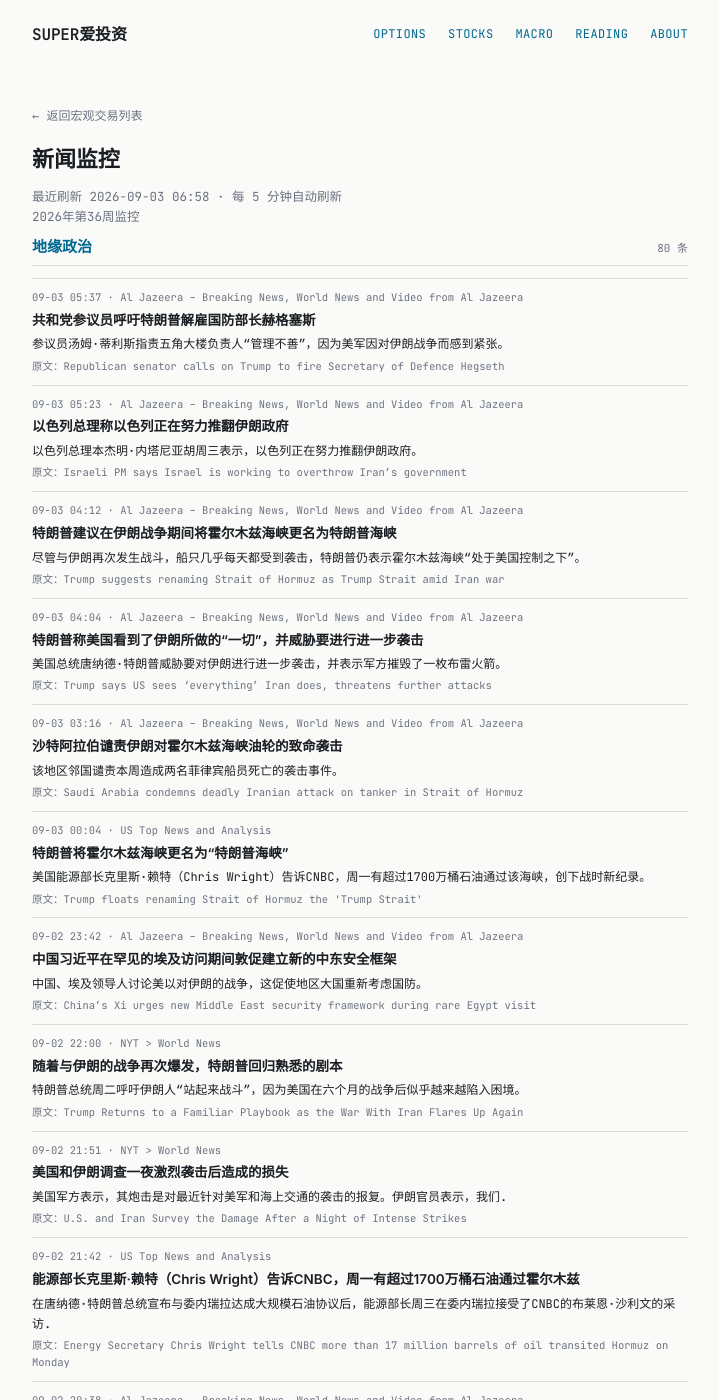
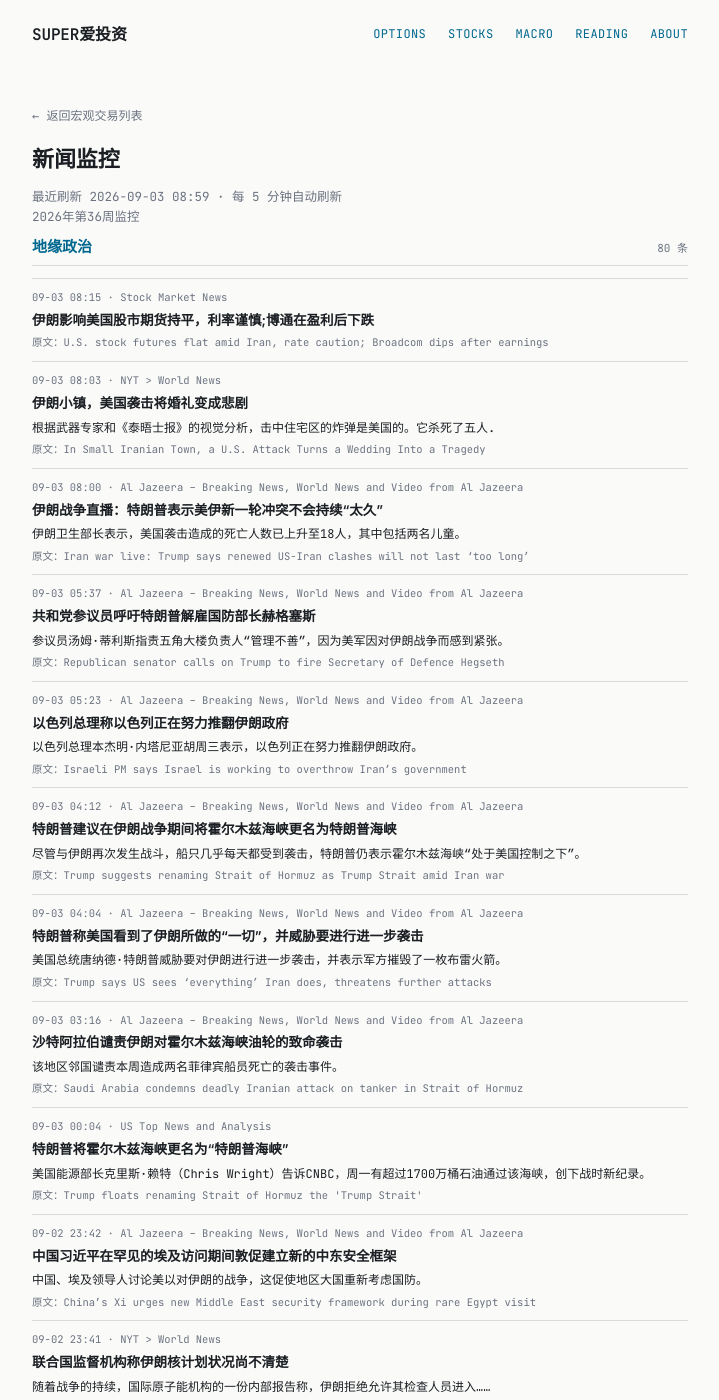
Before and after one commit to tang3super/tang3super.github.io, a Jekyll site: the page built from macro-trade/news-digest.md, in a window 1280 px wide and 1400 px high. Shown: the whole window, without its empty margins (280-999 px from the left). Built offline with Jekyll 4.4.1, drawn with Linux system fonts in a browser that asks for light colours; some of the changed text lies outside the part shown.

Commit message:
sync news-digest article

```diff
--- a/macro-trade/news-digest.md
+++ b/macro-trade/news-digest.md
@@ -5,11 +5,31 @@ title: 新闻监控
 date: '2026-09-03'
 summary: 2026年第36周监控
 week_label: 2026年第36周监控
-last_updated: 2026-09-03 06:58
+last_updated: 2026-09-03 08:59
 refresh_note: 每 5 分钟自动刷新
 topics:
 - name: 地缘政治
   items:
+  - title: U.S. stock futures flat amid Iran, rate caution; Broadcom dips after earnings
+    summary: ''
+    link: https://www.investing.com/news/stock-market-news/us-stock-futures-flat-amid-iran-rate-caution-broadcom-dips-after-earnings-4886896
+    source: Stock Market News
+    time: 09-03 08:15
+    title_zh: 伊朗影响美国股市期货持平，利率谨慎;博通在盈利后下跌
+  - title: In Small Iranian Town, a U.S. Attack Turns a Wedding Into a Tragedy
+    summary: The bomb that hit the residential area was American, according to a weapons expert and a visual analysis by The Times. It killed five people…
+    link: https://www.nytimes.com/2026/09/02/video/iran-us-attack-wedding.html
+    source: NYT > World News
+    time: 09-03 08:03
+    title_zh: 伊朗小镇，美国袭击将婚礼变成悲剧
+    summary_zh: 根据武器专家和《泰晤士报》的视觉分析，击中住宅区的炸弹是美国的。它杀死了五人.
+  - title: 'Iran war live: Trump says renewed US-Iran clashes will not last ‘too long’'
+    summary: Iran's health minister says the death toll from US attacks has risen to 18, including two children.
+    link: https://www.aljazeera.com/news/liveblog/2026/9/3/iran-war-live-trump-says-renewed-us-iran-clashes-will-not-last-too?traffic_source=rss
+    source: Al Jazeera – Breaking News, World News and Video from Al Jazeera
+    time: 09-03 08:00
+    title_zh: 伊朗战争直播：特朗普表示美伊新一轮冲突不会持续“太久”
+    summary_zh: 伊朗卫生部长表示，美国袭击造成的死亡人数已上升至18人，其中包括两名儿童。
   - title: Republican senator calls on Trump to fire Secretary of Defence Hegseth
     summary: Senator Thom Tillis accuses Pentagon chief of 'inept mismanagement' as US military is strained by war on Iran.
     link: https://www.aljazeera.com/news/2026/9/2/republican-senator-calls-on-trump-to-fire-secretary-of-defence-hegseth?traffic_source=rss
@@ -59,6 +79,13 @@ topics:
     time: 09-02 23:42
     title_zh: 中国习近平在罕见的埃及访问期间敦促建立新的中东安全框架
     summary_zh: 中国、埃及领导人讨论美以对伊朗的战争，这促使地区大国重新考虑国防。
+  - title: Status of Iran’s Nuclear Program Is Unclear, U.N. Watchdog Says
+    summary: As the war sputters on, an internal report from the International Atomic Energy Agency said Iran’s refusal to grant access to its inspectors…
+    link: https://www.nytimes.com/2026/09/02/world/middleeast/iran-nuclear-program-iaea.html
+    source: NYT > World News
+    time: 09-02 23:41
+    title_zh: 联合国监督机构称伊朗核计划状况尚不清楚
+    summary_zh: 随着战争的持续，国际原子能机构的一份内部报告称，伊朗拒绝允许其检查人员进入……
   - title: Trump Returns to a Familiar Playbook as the War With Iran Flares Up Again
     summary: President Trump called on Iranians to “rise up and fight” on Tuesday as the United States seems increasingly bogged down after six months of…
     link: https://www.nytimes.com/2026/09/02/us/politics/trump-iran-strait-of-hormuz.html
@@ -658,6 +657,13 @@ topics:
     summary_zh: 特朗普领导下的联邦通信委员会试图针对传播“假”新闻的新闻媒体。
 - name: AI基建
   items:
+  - title: How Equinix has found a niche in the multitrillion-dollar AI data center boom
+    summary: Nvidia announced a new data center deal with Equinix and Together AI on Wednesday to help enterprise customers with open-model inference.
+    link: https://www.cnbc.com/2026/09/02/equinix-partners-with-nvidia-carves-niche-in-ai-data-center-boom.html
+    source: US Top News and Analysis
+    time: 09-03 06:49
+    title_zh: Equinix如何在数万亿美元的人工智能数据中心热潮中找到利基市场
+    summary_zh: Nvidia周三宣布与Equinix和Together AI达成一项新的数据中心协议，以帮助企业客户进行开放模型推理。
   - title: 'NVIDIA stuck near $222.50 in tight range: Live levels'
     summary: ''
     link: https://www.investing.com/news/stock-market-news/nvidia-pivots-at-215-support-momentum-on-edge-live-levels-93CH-4882987
```
Also changed, not shown: other parts of macro-trade/news-digest.md (+0 -28 lines).
